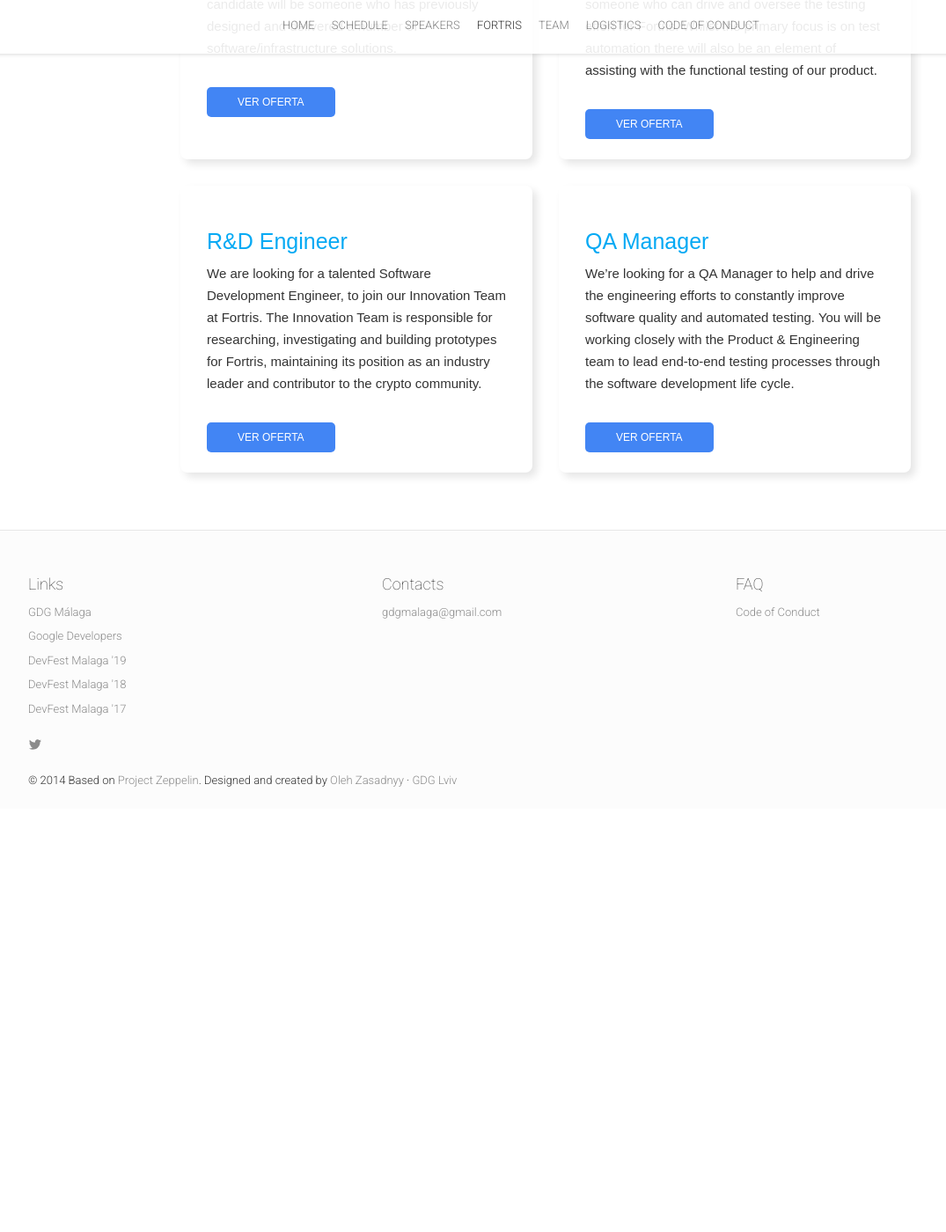
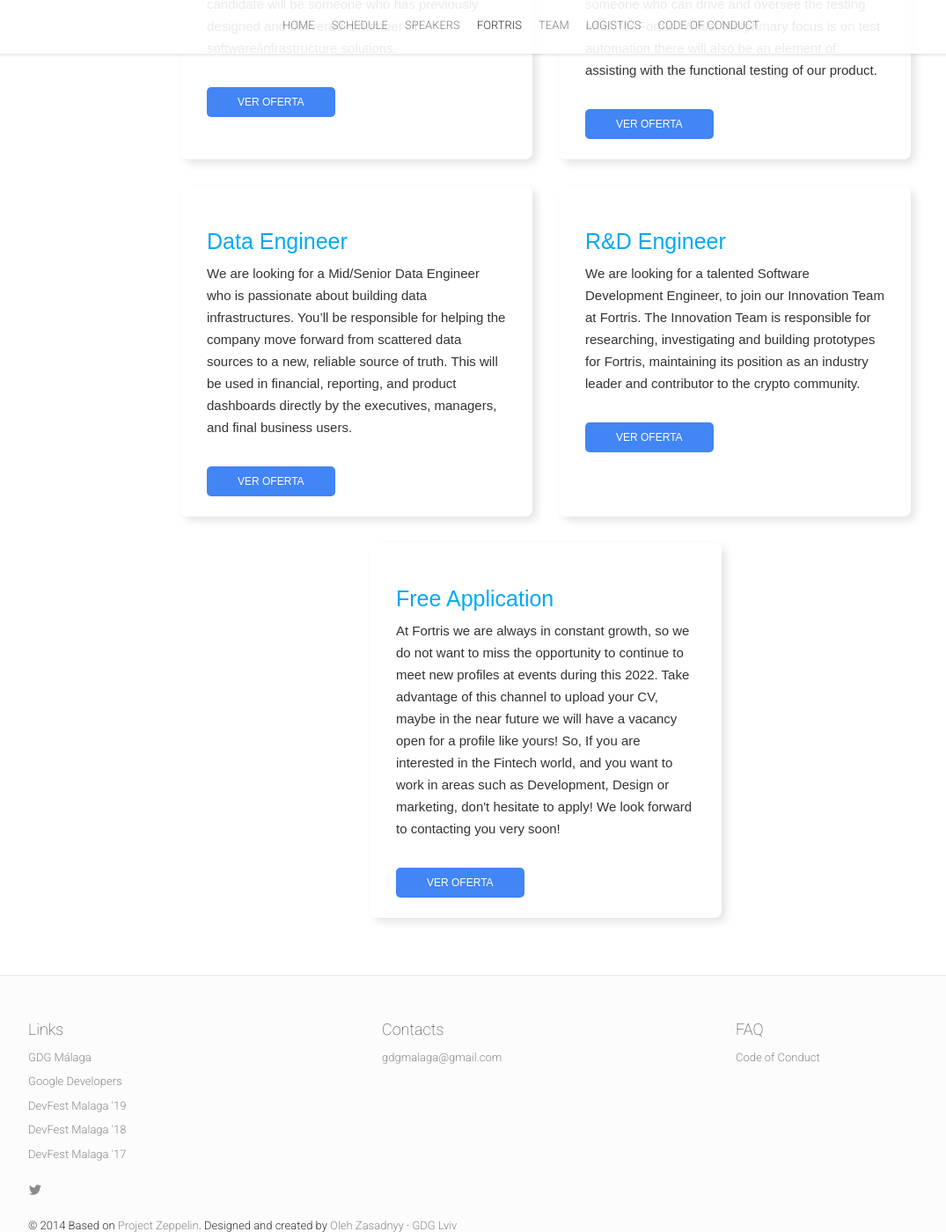
Before and after one commit to GDGMalaga/BiznagaFest-22, a Jekyll site: the page built from fortris.html, in a window 1280 px wide and 1400 px high, scrolled down 1162 px. Shown: the whole window at 88% size, without its empty margins (20-1095 px from the left). Built offline with Jekyll 4.4.1, drawn with Linux system fonts in a browser that asks for light colours; nearby versions of some CDN libraries; comment, search, counter and statistics services are not loaded; before the commit the page ends 2081 px from its top, so only the background shows below that.

Commit message:
Change fortris page

```diff
--- a/fortris.html
+++ b/fortris.html
@@ -133,7 +133,7 @@ image: office.jpg
       <div class="link-container">
         <a
           target="_blank"
-          href="https://fortris.jobs.personio.com/job/326308?display=en"
+          href="https://fortris.jobs.personio.com/job/326308?_pc=698588#apply"
           >VER OFERTA</a
         >
       </div>
@@ -151,7 +151,22 @@ image: office.jpg
       <div class="link-container">
         <a
           target="_blank"
-          href="https://fortris.jobs.personio.com/job/442633?display=en"
+          href="https://fortris.jobs.personio.com/job/442633?_pc=698588#apply"
+          >VER OFERTA</a
+        >
+      </div>
+    </div>
+    <div class="offer-card">
+      <h3>Data Engineer</h3>
+      <p>
+        We are looking for a Mid/Senior Data Engineer who is passionate about building data infrastructures.
+
+        You’ll be responsible for helping the company move forward from scattered data sources to a new, reliable source of truth. This will be used in financial, reporting, and product dashboards directly by the executives, managers, and final business users.
+      </p>
+      <div class="link-container">
+        <a
+          target="_blank"
+          href="https://fortris.jobs.personio.com/job/463046?_pc=698588#apply"
           >VER OFERTA</a
         >
       </div>
@@ -159,33 +174,31 @@ image: office.jpg
     <div class="offer-card">
       <h3>R&D Engineer</h3>
       <p>
-        We are looking for a talented Software Development Engineer, to join our
-        Innovation Team at Fortris. The Innovation Team is responsible for
-        researching, investigating and building prototypes for Fortris,
-        maintaining its position as an industry leader and contributor to the
-        crypto community.
+        We are looking for a talented Software Development Engineer, to join our Innovation Team at Fortris. The Innovation Team is responsible for researching, investigating and building prototypes for Fortris, maintaining its position as an industry leader and contributor to the crypto community.
       </p>
       <div class="link-container">
         <a
           target="_blank"
-          href="https://fortris.jobs.personio.com/job/441628?display=en"
+          href="https://fortris.jobs.personio.com/job/441628?_pc=698588#apply"
           >VER OFERTA</a
         >
       </div>
     </div>
     <div class="offer-card">
-      <h3>QA Manager</h3>
+      <h3>Free Application</h3>
       <p>
-        We’re looking for a QA Manager to help and drive the engineering efforts
-        to constantly improve software quality and automated testing. You will
-        be working closely with the Product & Engineering team to lead
-        end-to-end testing processes through the software development life
-        cycle.
+        At Fortris we are always in constant growth, so we do not want to miss the opportunity to continue to meet new profiles at events during this 2022.
+
+Take advantage of this channel to upload your CV, maybe in the near future we will have a vacancy open for a profile like yours!
+
+So, If you are interested in the Fintech world, and you want to work in areas such as Development, Design or marketing, don't hesitate to apply!
+
+We look forward to contacting you very soon!
       </p>
       <div class="link-container">
         <a
           target="_blank"
-          href="https://fortris.jobs.personio.com/job/539414?display=en"
+          href="https://fortris.jobs.personio.com/job/624413?_pc=698588#apply"
           >VER OFERTA</a
         >
       </div>
```
